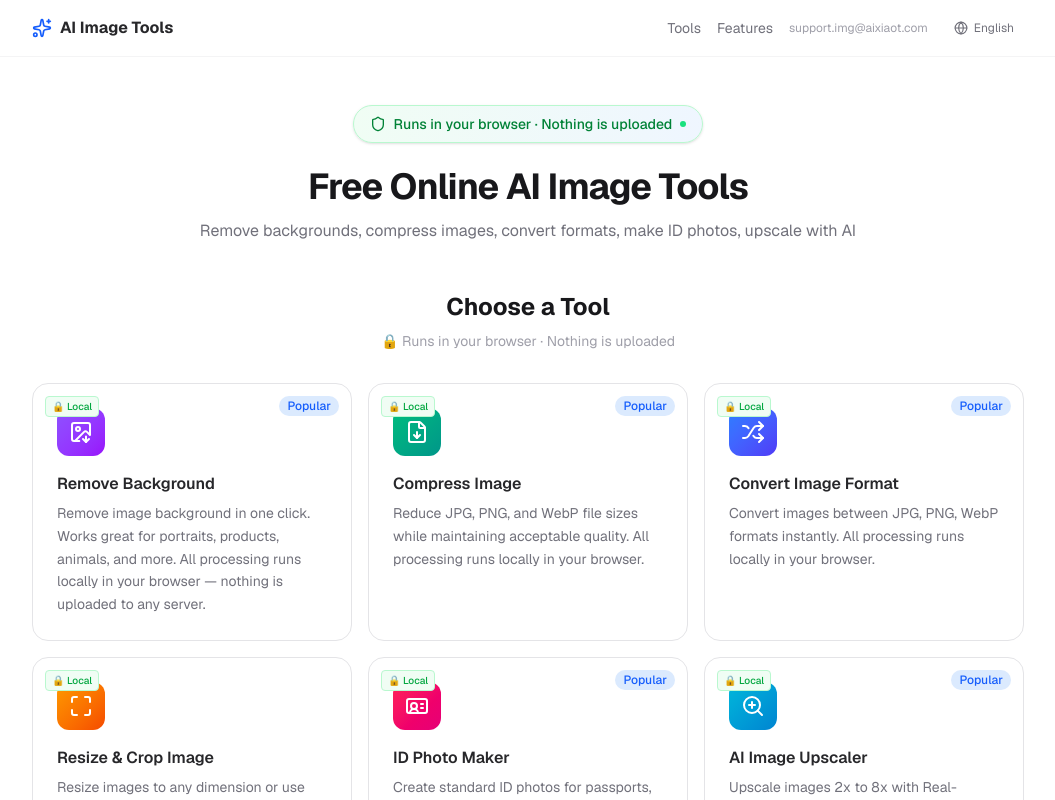
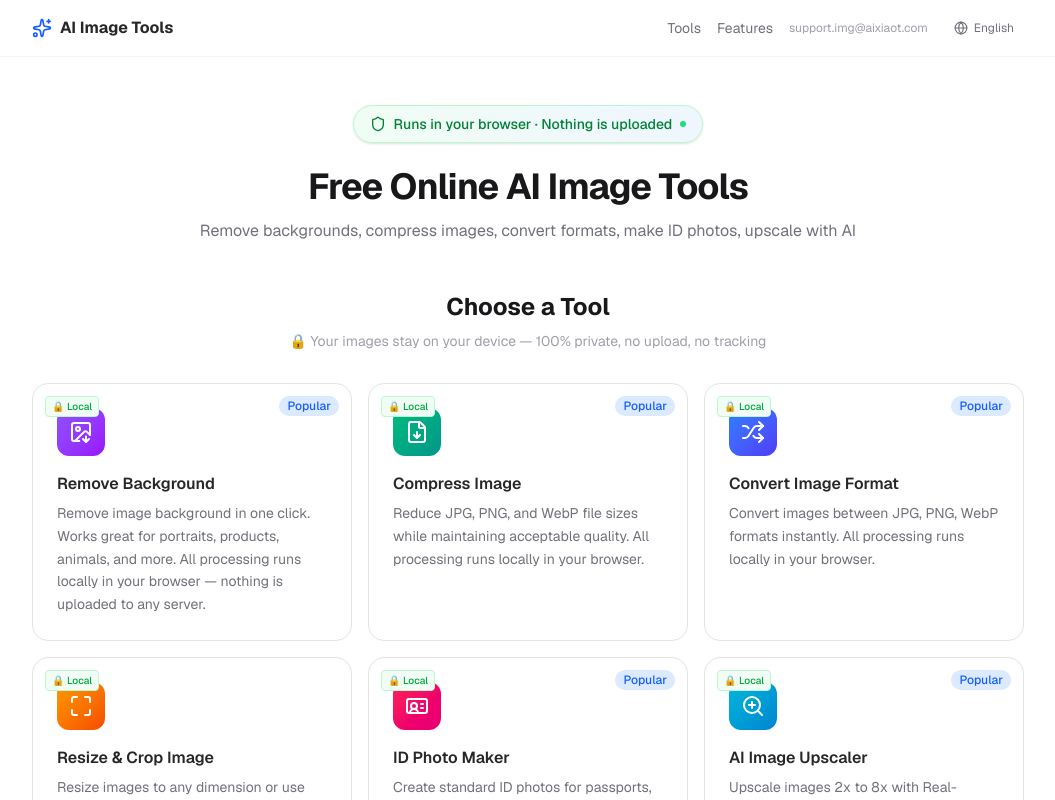
Before and after one commit to haizeigh/ai-image-tools, a Next.js app: page / in a window 1280 px wide. Shown: the top 800 px of the page, without its empty margins (112-1167 px from the left). Built offline with nearby package versions, Linux system fonts and the light colour scheme.

Commit message:
Add privacyNote, remove duplicate badge text

```diff
--- a/src/app/page.tsx
+++ b/src/app/page.tsx
@@ -85,7 +85,7 @@ export default function Home() {
           {t(lang, 'section.choose')}
         </h2>
         <p className="text-sm text-zinc-400 text-center mb-8">
-          🔒 {t(lang, 'hero.badge')}
+          🔒 {t(lang, 'hero.privacyNote')}
         </p>
         <div className="grid sm:grid-cols-2 lg:grid-cols-3 gap-4">
           {TOOL_PATHS.map((tool) => (
--- a/src/i18n/translations.ts
+++ b/src/i18n/translations.ts
@@ -11,6 +11,7 @@ const translations: Record<string, DeepDict> = {
     nav: { back: 'Back to Home', tools: 'Tools', features: 'Features' },
     hero: {
       badge: 'Runs in your browser \u00b7 Nothing is uploaded',
+      privacyNote: 'Your images stay on your device \u2014 100% private, no upload, no tracking',
       heading: 'Free Online AI Image Tools',
       sub: 'Remove backgrounds, compress images, convert formats, make ID photos, upscale with AI',
       sub2: 'All tools run locally in your browser \u2014 your privacy is guaranteed',
```
